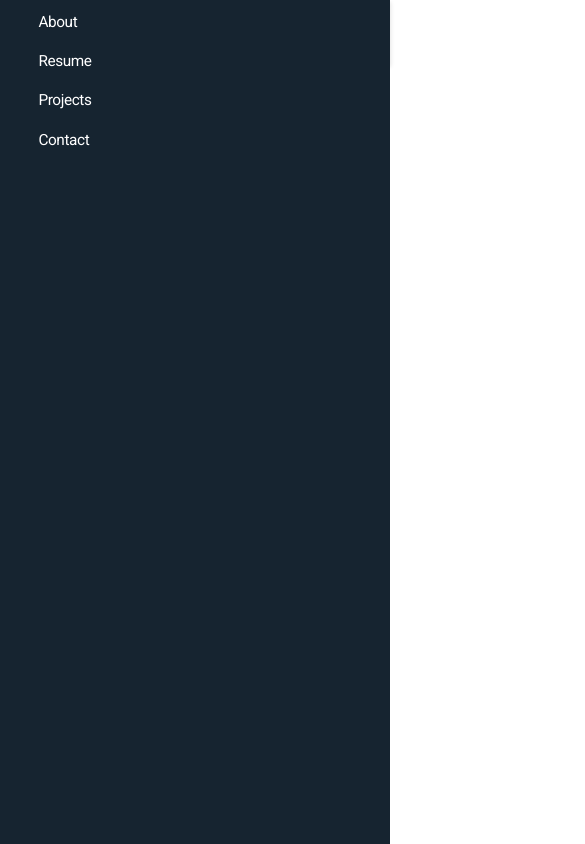
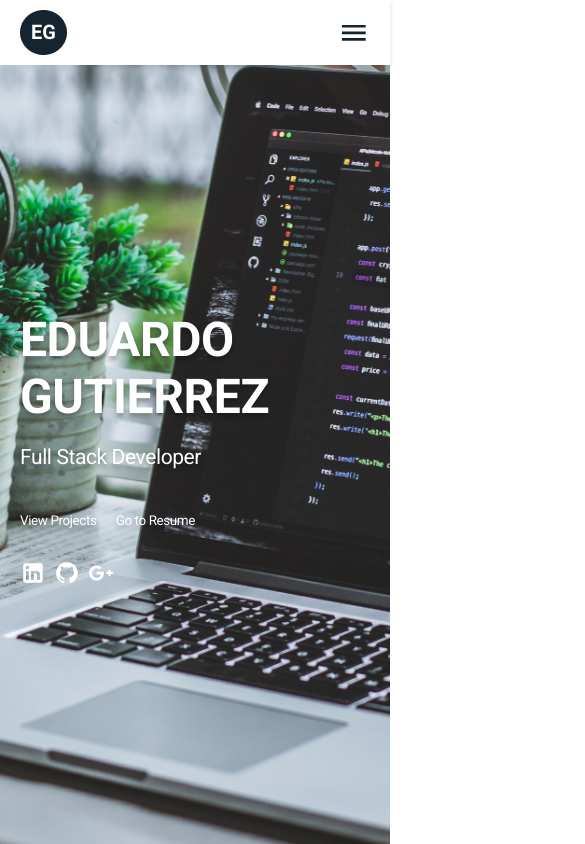
Before and after one commit to BigEgu24/full-stack-portfolio, a React (Create React App) app: page / in a window 390 px wide. Shown: the top 844 px of the page, 585 px wide, since content can reach past the window. Built offline with nearby package versions, Linux system fonts and the light colour scheme.

Commit message:
Updated UI Media Queries

```diff
--- a/src/App.scss
+++ b/src/App.scss
@@ -23,6 +23,7 @@
 }
 html, body {
     height: 100vh;
+    width: 100vw;
     font-size: 1.2rem;
     letter-spacing: -.4px;
     scroll-behavior: smooth;
--- a/src/components/Footer/Footer.scss
+++ b/src/components/Footer/Footer.scss
@@ -29,3 +29,18 @@ footer{
         }
     }
 }
+@media only screen and (max-width: 768px) {
+    footer{
+        .wrapper-md{
+            justify-content: center;
+            flex-direction: column;
+            width: 100%;
+        }
+        .copyright{
+            margin-block-end: 0.4rem;
+        }
+        .links{
+            margin-block-end: 1rem;
+        }
+    }
+}
--- a/src/components/Header/Header.js
+++ b/src/components/Header/Header.js
@@ -3,7 +3,7 @@ import "./Header.scss";
 import Wrapper from '../Wrapper/Wrapper';
 import Icon from '@mdi/react';
 import {
-    mdiChevronLeft
+    mdiMenu
 } from '@mdi/js';
 const Link = require("react-router-dom").Link;
 
@@ -35,6 +35,12 @@ export default function Header() {
                         <Link to={process.env.PUBLIC_URL+"/contact"}>Contact</Link>
                     </li>
                 </ul>
+                <div className="mobile-menu-bars pointer">
+                    <Icon
+                    path={mdiMenu}
+                    size={1.1}
+                    color="var(--primary-dark)"/>
+                </div>
             </Wrapper>
         </header>
     )
--- a/src/components/Header/Header.scss
+++ b/src/components/Header/Header.scss
@@ -28,6 +28,11 @@ header{
             }
         }
     }
+    .mobile-menu-bars{
+        display: none;
+        width: 1.65rem;
+        height: 1.65rem;
+    }
 }
 
 @media only screen and (max-width: 1200px) {
@@ -49,12 +54,17 @@ header{
         height: 100vh;
         background: var(--primary-dark);
         flex-direction: column;
+        opacity: 0;
+        z-index: 0;
         li{
             a{
                 color: #fff!important;
             }
         }
     }
+    .mobile-menu-bars{
+        display: block!important;
+    }
 }
 @media only screen and (max-width: 600px) {
 
--- a/src/components/Wrapper/Wrapper.scss
+++ b/src/components/Wrapper/Wrapper.scss
@@ -4,21 +4,21 @@
 /* Extra large devices (large laptops and desktops, 1200px and up) */
 @media only screen and (max-width: 1200px) {
     .wrapper-md{
-        width: 1100px!important;
+        width: 1100px;
         padding: 0px 20px;
     }
 }
 
 @media only screen and (max-width: 1100px) {
     .wrapper-md{
-        width: 992px!important;
+        width: 992px;
         padding: 0px 20px;
     }
 }
 
 @media only screen and (max-width: 992px) {
     .wrapper-md{
-        width: 768px!important;
+        width: 768px;
         padding: 0px 20px;
     }
 }
```
